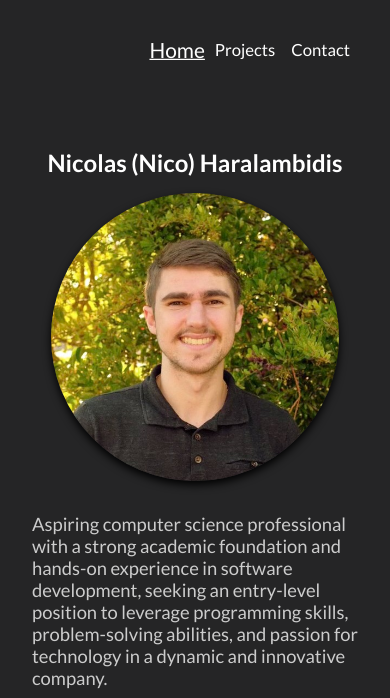
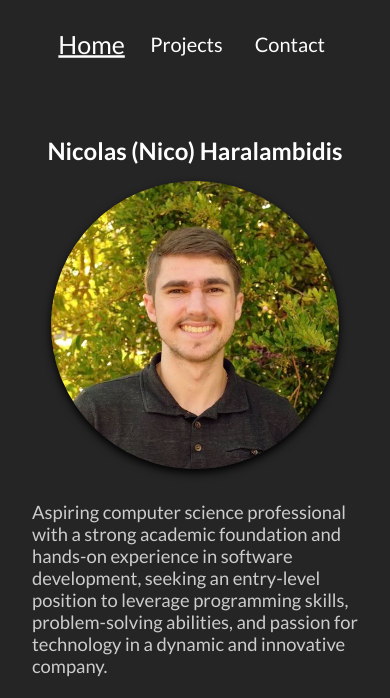
Before and after one commit to niclbody13/niclbody13.github.io, a plain HTML site: page index.html in a window 390 px wide. Shown: the top 698 px of the page. Drawn offline with Linux system fonts and the light colour scheme.

Commit message:
fix navbar font scaling

```diff
--- a/styles/navbar.css
+++ b/styles/navbar.css
@@ -3,7 +3,8 @@
     justify-content: right;
     /* float: right; */
     /* padding: 1rem; */
-    font-size: calc(5px + 2vmin);
+    /* font-size: calc(5px + 2vmin); */
+    font-size: 1.5rem;
 }
 
 .navbar ul {
@@ -39,6 +40,7 @@
 @media(max-width: 450px) {
     .navbar {
         font-size: calc(5px + 3vmin);
+        justify-content: center;
     }
 
     .navbar ul {
@@ -46,6 +48,13 @@
     }
 
     .navbar li a {
-        margin: 0.5rem 0.5rem;
+        margin: 0 1rem;
     }
 }
+
+@media(max-width: 1250px) {
+    .navbar {
+        /* font-size: calc(5px + 3vmin); */
+        font-size: 1.25rem;
+    }
+}
```
